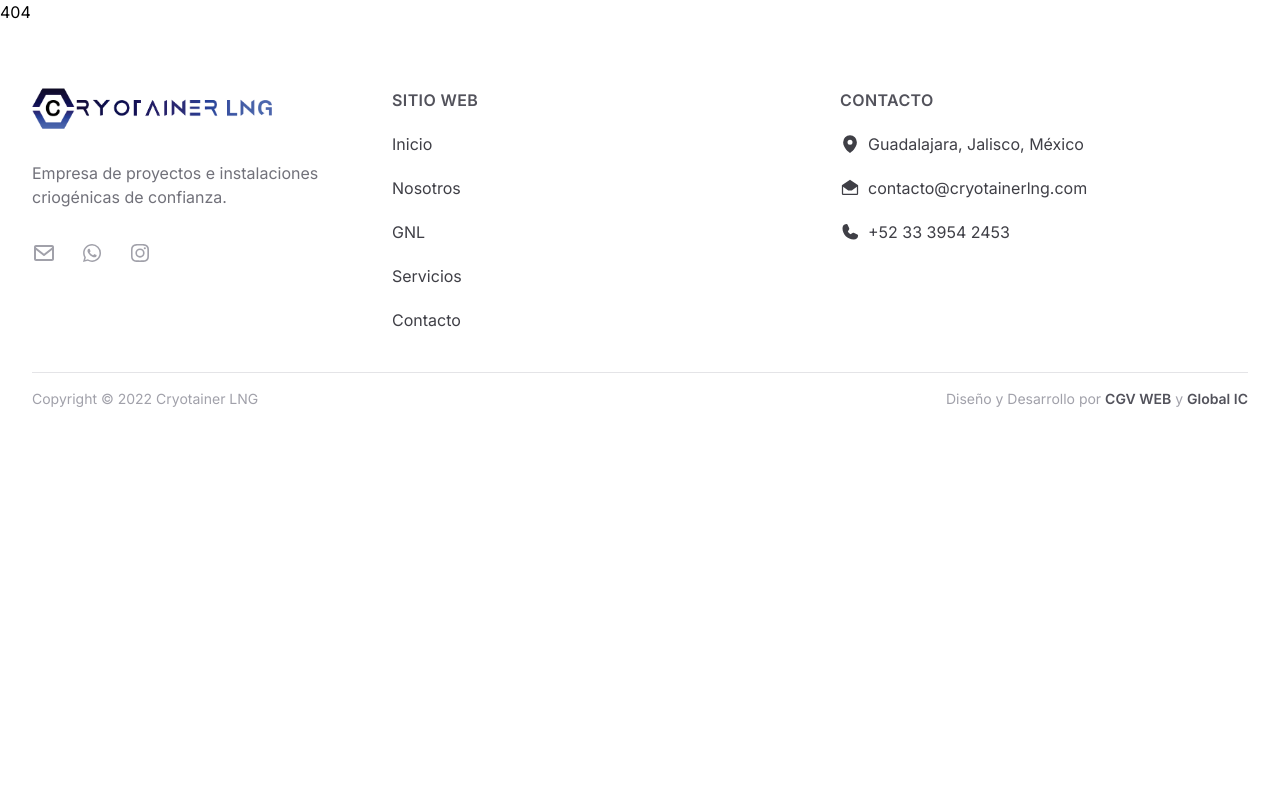
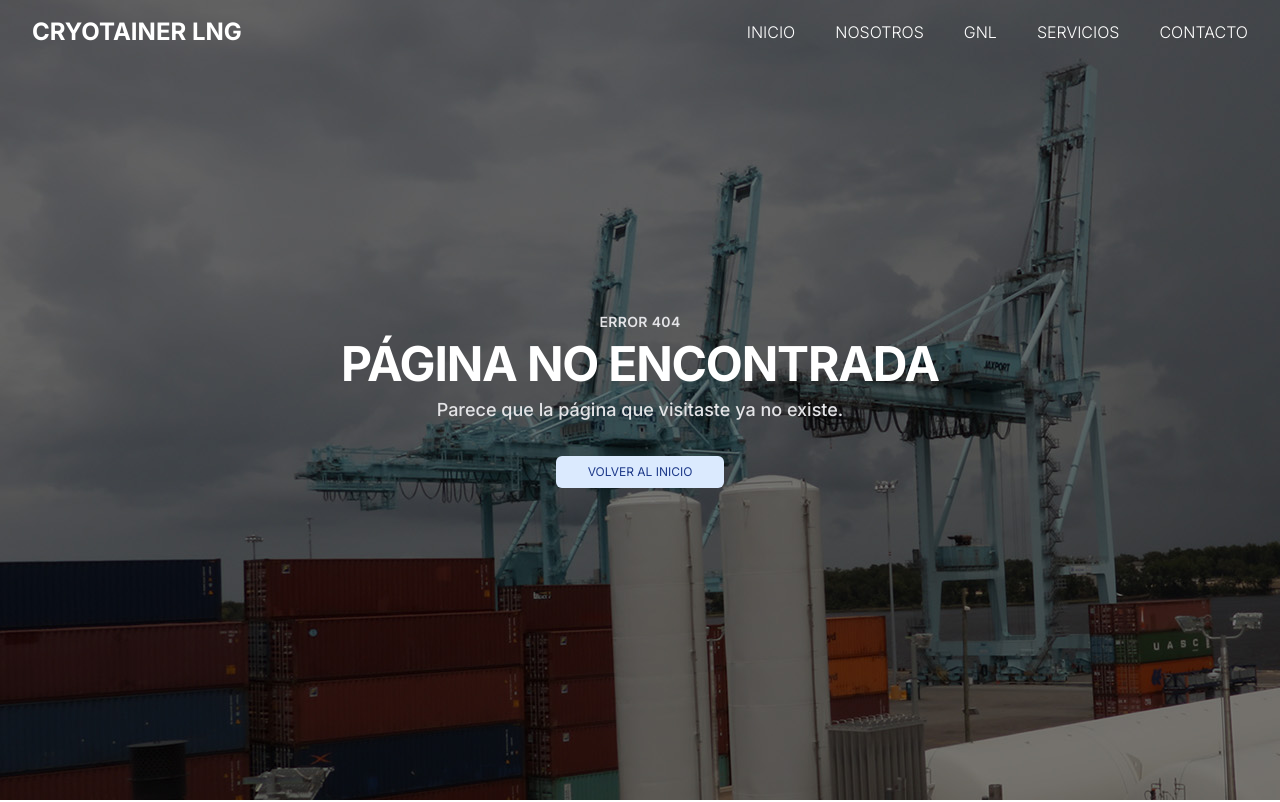
Before and after one commit to global-ic/cryotainer-lng, a Nuxt app in the folder nuxt/: page /404 in a window 1280 px wide. Shown: the top 802 px of the page. Built offline with nearby package versions, Linux system fonts and the light colour scheme; a web font is replaced by a local one.

Commit message:
update(Client): Implement 404 page

```diff
--- a/nuxt/pages/404.vue
+++ b/nuxt/pages/404.vue
@@ -1,5 +1,20 @@
-<script setup lang="ts"></script>
+<script setup lang="ts">
+useHead({ title: 'Página no encontrada' });
+</script>
 
 <template>
-  <h1>404</h1>
+  <div
+    style="background-image: url(/img/cryotainer-hero.jpg)"
+    class="flex h-screen w-full flex-col items-center justify-center"
+  >
+    <span class="text-sm font-semibold uppercase tracking-wide text-zinc-200">Error 404</span>
+    <h1 class="mt-2 font-headline text-4xl font-bold uppercase tracking-tight text-white sm:text-5xl">
+      Página no encontrada
+    </h1>
+    <span class="mt-2 text-lg font-medium text-zinc-200"
+      >Parece que la página que visitaste ya no existe.</span
+    >
+
+    <NuxtLink class="hero-link btn btn-primary mt-8" to="/">Volver al inicio</NuxtLink>
+  </div>
 </template>
```
